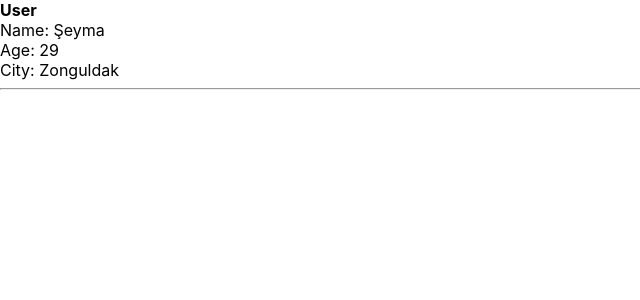
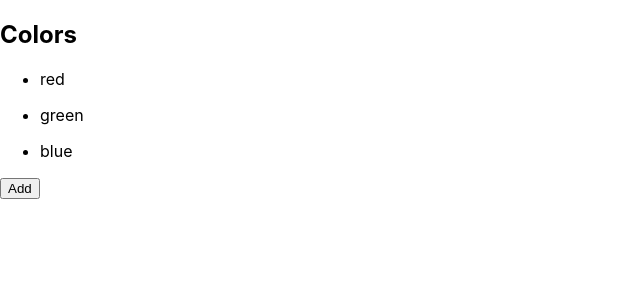
Before and after one commit to seymagundogduu/turkcell-react-egitimi, a React (Create React App) app: page / in a window 1280 px wide. Shown: the top 300 px of the page, without its empty margins (0-640 px from the left). Built offline with nearby package versions, Linux system fonts and the light colour scheme.

Commit message:
useState

```diff
--- a/src/App.js
+++ b/src/App.js
@@ -1,4 +1,7 @@
-import User from "./react-101//components/User";
+// import User from "./react-101//components/User";
+// import Counter from "./react-101/components/Counter";
+import Colors from "./react-101/components/Colors";
+import User_2 from "./react-101/components/User_2";
 
 // const user = {
 //   name:"Şeyma",
@@ -9,12 +12,17 @@ import User from "./react-101//components/User";
 function App() {
   return (
     <>
-    <User title="User"
+    {/* <User title="User"
     name="Şeyma"
     city="Zonguldak"
     age={29}
     />
-    {/*  friends={["Ahmet" , "Murat" , "Ayşe" , "Fatma"]}  */}
+     friends={["Ahmet" , "Murat" , "Ayşe" , "Fatma"]}  */}
+
+     {/* <Counter/> */}
+
+     {/* <User_2/> */}
+     <Colors/>
     </>
 
   );
--- /dev/null
+++ b/src/react-101/components/Colors.js
@@ -0,0 +1,22 @@
+import React, {useState} from 'react'
+
+function Colors() {
+    const [colors, setColors] = useState(["red" , "green", "blue"]);
+
+
+    const handleClick = () => {
+      setColors([...colors,"grey" , "purple" , "pink", Math.random()])
+    }
+  return (
+    <div>
+      <h2>Colors</h2>
+      {
+        colors.map((color, i) => <ul key={i}><li>{color}</li></ul>)
+      }
+
+      <button onClick={handleClick}>Add</button>
+    </div>
+  )
+}
+
+export default Colors
--- /dev/null
+++ b/src/react-101/components/Counter.js
@@ -0,0 +1,15 @@
+import {useState} from 'react'
+
+function Counter() {
+    const [add, setAdd] = useState(0)
+  return (
+    <div>
+      <h1>{add}</h1>
+      <button onClick={() => setAdd(add -1)}>Decrease</button>
+      <button onClick={() => setAdd(add+1)}>Increase</button>
+
+    </div>
+  )
+}
+
+export default Counter
--- /dev/null
+++ b/src/react-101/components/User_2.js
@@ -0,0 +1,20 @@
+import React, {useState} from 'react'
+
+function User_2() {
+    const [user, setUser] = useState({name: "Osman" , surname: "Sırakaya"});
+  return (
+    <div>
+      <h1>User</h1>
+      {user.name} {user.surname}
+ <br/>
+    <div>
+    <button onClick={() => setUser({...user, name: "Şeyma", })}>Name Change</button>
+
+      <button onClick={() => setUser({...user, surname:"Gündoğdu"})}>Surname Change</button>
+    </div>
+
+    </div>
+  )
+}
+
+export default User_2
```
